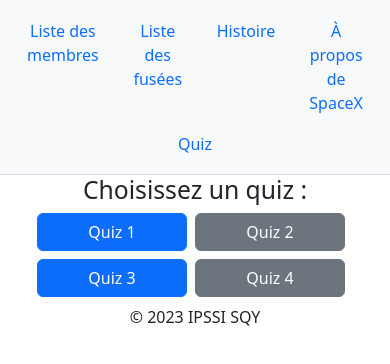
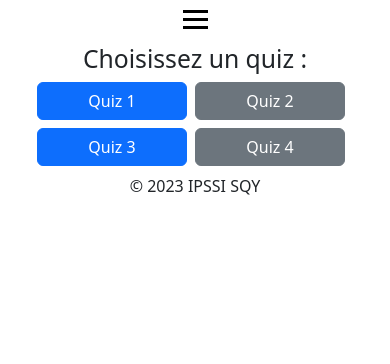
Before and after one commit to Moranoo/Projet_SpaceX, a React (Create React App) app: page /quiz in a window 390 px wide. Shown: the top 364 px of the page. Built offline with nearby package versions, Linux system fonts and the light colour scheme.

Commit message:
ajout menu burger format mobile

```diff
--- a/src/Components/Layout.js
+++ b/src/Components/Layout.js
@@ -1,14 +1,42 @@
-import React from 'react';
+import React, { useState, useEffect } from 'react';
 import Nav from 'react-bootstrap/Nav';
 import 'bootstrap/dist/css/bootstrap.min.css';
 import '../Styles/components/Layout.css';
 
 const Layout = ({ children }) => {
+  const [isMobile, setIsMobile] = useState(false);
+  const [isMobileMenuOpen, setIsMobileMenuOpen] = useState(false);
+
+  useEffect(() => {
+    const handleResize = () => {
+      setIsMobile(window.innerWidth <= 768);
+    };
+
+    handleResize();
+
+    window.addEventListener('resize', handleResize);
+
+    return () => {
+      window.removeEventListener('resize', handleResize);
+    };
+  }, []);
+
+  const toggleMobileMenu = () => {
+    setIsMobileMenuOpen(!isMobileMenuOpen);
+  };
+
   return (
     <>
       <header>
         <title>Space X</title>
-                <Nav justify variant="tabs" defaultActiveKey="/fuseur" className="navigation">
+        {isMobile && (
+          <div className="mobile-menu-toggle" onClick={toggleMobileMenu}>
+            <div className={`bar ${isMobileMenuOpen ? 'open' : ''}`} />
+            <div className={`bar ${isMobileMenuOpen ? 'open' : ''}`} />
+            <div className={`bar ${isMobileMenuOpen ? 'open' : ''}`} />
+          </div>
+        )}
+        <Nav className={`navigation ${isMobileMenuOpen ? 'mobile-menu-open' : ''}`}>
           <Nav.Item>
             <Nav.Link href="/crew">Liste des membres</Nav.Link>
           </Nav.Item>
--- a/src/Styles/components/Layout.css
+++ b/src/Styles/components/Layout.css
@@ -1,12 +1,63 @@
-.navigation {
-    background-color: #f8f9fa;
-    padding: 10px;
-}
-
 .footer {
     background-color: #f8f9fa;
     padding: 10px;
     text-align: center;
     font-size: 14px;
     color: #777;
-}
+  }
+
+  .mobile-menu-toggle {
+    display: none;
+  }
+
+  .bar {
+    width: 25px;
+    height: 3px;
+    margin-bottom: 5px;
+    background-color: #000;
+  }
+
+  .open {
+    transform: rotate(45deg);
+  }
+
+  .navigation {
+    display: flex;
+    justify-content: flex-end;
+    align-items: center;
+    background-color: #f8f8f8;
+    padding: 10px;
+  }
+
+  .navigation .nav-link {
+    margin-left: 10px;
+  }
+
+  @media (max-width: 768px) {
+    .mobile-menu-toggle {
+      display: flex;
+      flex-direction: column;
+      justify-content: center;
+      align-items: center;
+      cursor: pointer;
+      padding: 10px;
+    }
+
+    .navigation {
+      display: none;
+    }
+
+    .navigation.mobile-menu-open {
+      display: flex;
+      flex-direction: column;
+      align-items: flex-start;
+      padding-top: 20px;
+      padding-bottom: 20px;
+      background-color: #f8f8f8;
+    }
+
+    .navigation.mobile-menu-open .nav-link {
+      margin-bottom: 10px;
+      margin-left: 20px;
+    }
+  }
```
Also changed, not shown: src/Styles/pages/layout.css (deleted). Lines whose indentation alone changed are shown as unchanged.
